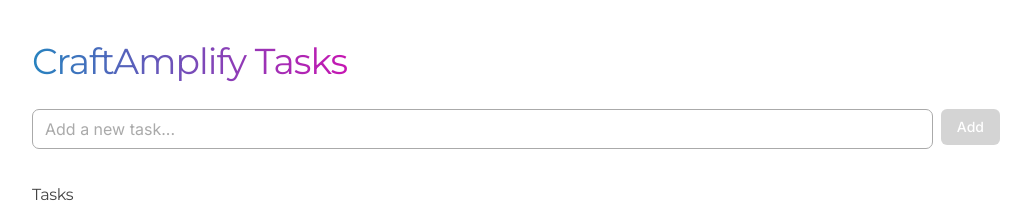
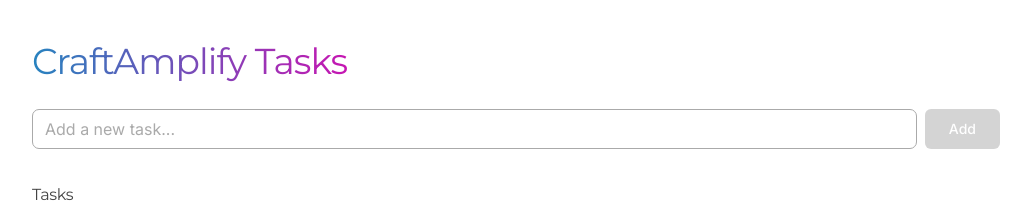
Before and after one commit to CraftAmplify/craftamplify-task-app, a React (Vite) app: page / in a window 1280 px wide. Shown: the top 202 px of the page, without its empty margins (124-1155 px from the left). Built offline with nearby package versions, Linux system fonts and the light colour scheme; data requests are answered from the project's data file.

Commit message:
style: increase add btn size to large

```diff
--- a/src/components/AddTaskForm.tsx
+++ b/src/components/AddTaskForm.tsx
@@ -1,18 +1,18 @@
-import { useState } from 'react'
-import { Button } from './ui/button'
-import { Input } from './ui/input'
+import { useState } from "react";
+import { Button } from "./ui/button";
+import { Input } from "./ui/input";
 
 /**
  * Props interface for the AddTaskForm component
  */
 interface AddTaskFormProps {
   /** Callback function executed when a new task is submitted */
-  onAddTask: (task: string) => void
+  onAddTask: (task: string) => void;
 }
 
 export function AddTaskForm({ onAddTask }: AddTaskFormProps) {
   /** Current value of the task input field */
-  const [taskText, setTaskText] = useState('')
+  const [taskText, setTaskText] = useState("");
 
   /**
    * Handles form submission
@@ -20,12 +20,12 @@
    * Clears the input field after successful submission
    */
   const handleSubmit = (e: React.FormEvent) => {
-    e.preventDefault()
+    e.preventDefault();
     if (taskText.trim()) {
-      onAddTask(taskText.trim())
-      setTaskText('') // Clear the input field
+      onAddTask(taskText.trim());
+      setTaskText(""); // Clear the input field
     }
-  }
+  };
 
   return (
     <form onSubmit={handleSubmit} className="flex gap-2">
@@ -42,10 +42,10 @@
         type="submit"
         disabled={!taskText.trim()}
         variant="craft"
-        size="default"
+        size="lg"
       >
         Add
       </Button>
     </form>
-  )
+  );
 }
```
